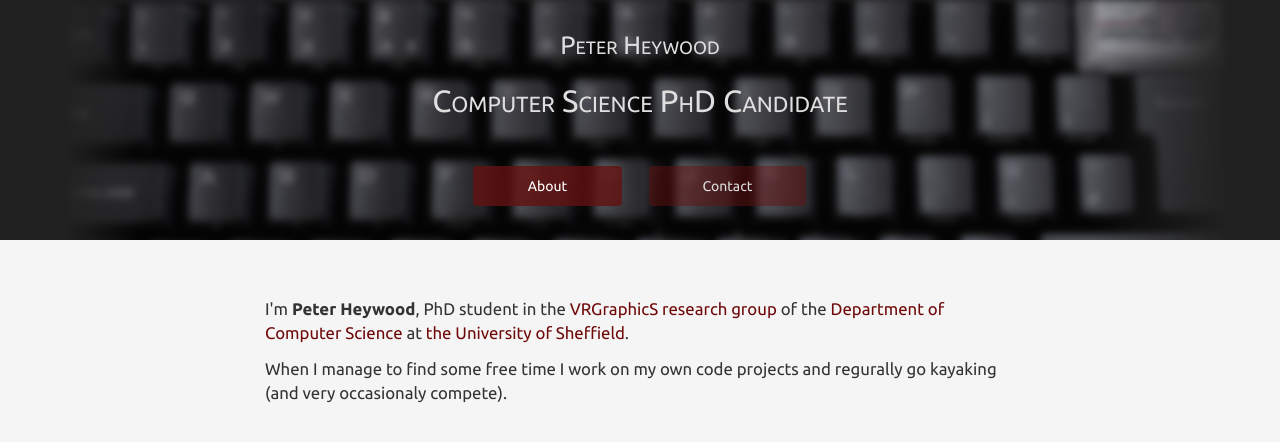
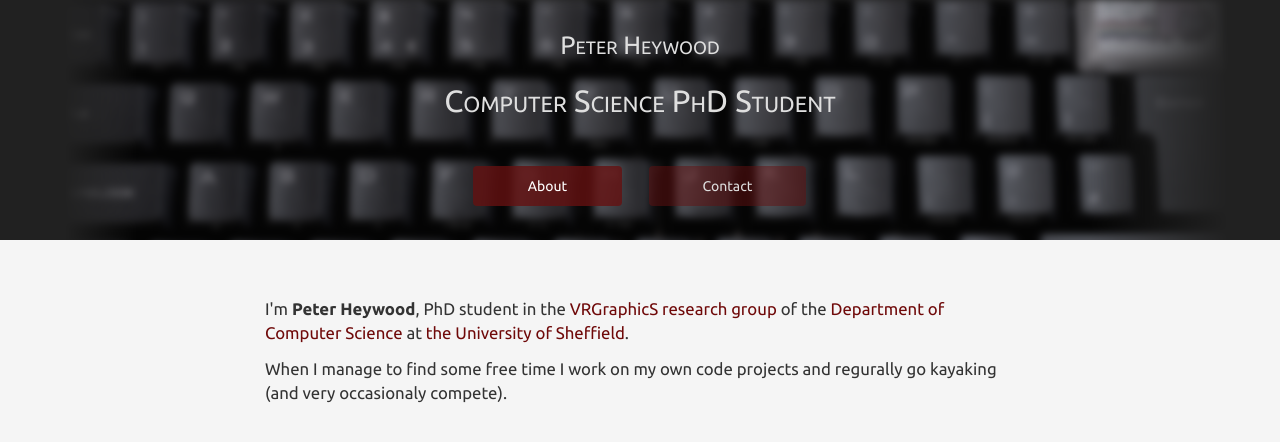
Before and after one commit to ptheywood/ptheywood.github.io, a Jekyll site: the page built from index.html, in a window 1280 px wide, cut to the strip 0-461 px from the top of the page. Shown: the top 442 px of the strip. Built offline with Jekyll 4.4.1, drawn with Linux system fonts in a browser that asks for light colours; nearby versions of some CDN libraries.

Commit message:
update subtitle

```diff
--- a/_includes/header.html
+++ b/_includes/header.html
@@ -6,7 +6,7 @@
                     <div class="col-xs-12">
                         <div class="heading">
                             <h1>Peter Heywood</h1>
-                            <h2>Computer Science PhD Candidate</h2>
+                            <h2>Computer Science PhD Student</h2>
                         </div>
                     </div>
                 </div>
```
